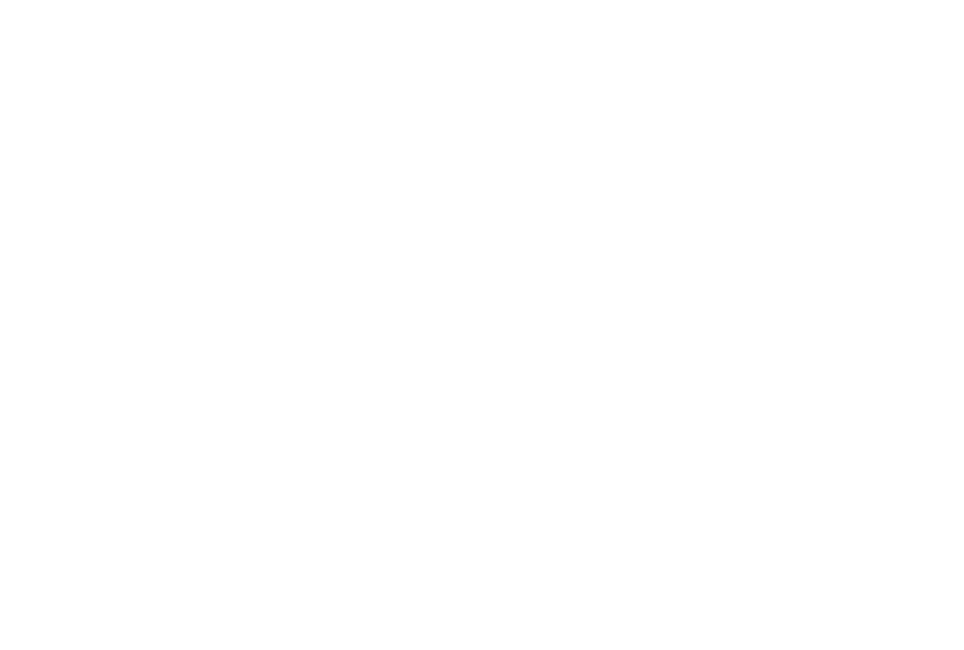
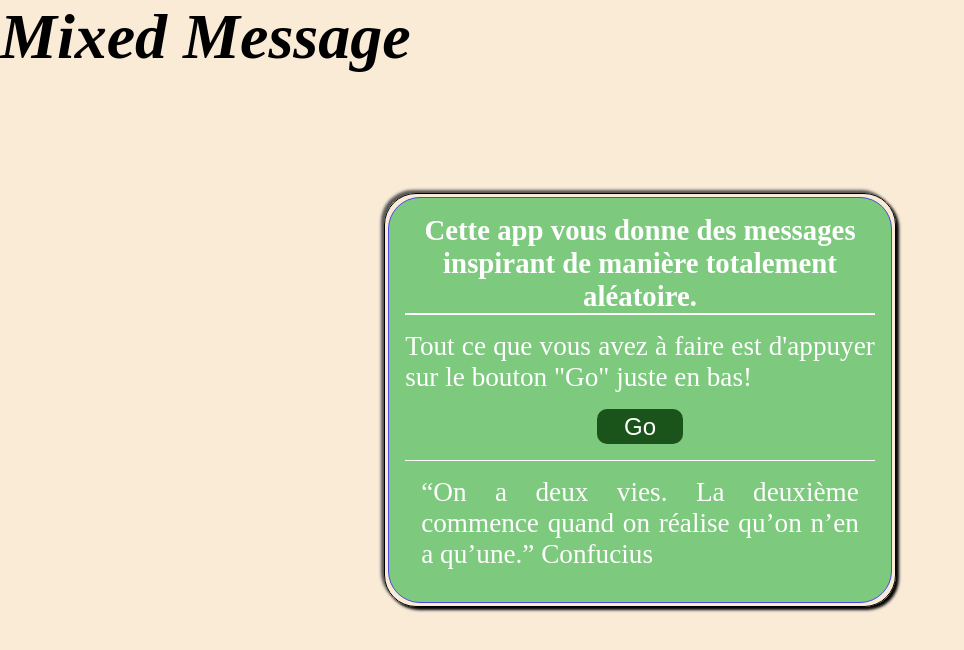
Before and after one commit to Joe-Itax/Mixed_Messages, a website: page index.html in a window 1280 px wide. Shown: the whole page, without its empty margins (0-964 px from the left). Drawn offline with Linux system fonts and the light colour scheme.

Commit message:
feat : Added html rules in order to display the result in the window using the DOM

```diff
--- a/index.html
+++ b/index.html
@@ -4,6 +4,30 @@
     <meta charset="UTF-8" />
     <meta name="viewport" content="width=device-width, initial-scale=1.0" />
     <title>Mixed Messages</title>
+    <link rel="stylesheet" href="style.css" />
   </head>
-  <body></body>
+  <body>
+    <header>
+      <h1 class="logo">Mixed Message</h1>
+    </header>
+    <main>
+      <section>
+        <h2>
+          Cette app vous donne des messages inspirant de manière totalement
+          aléatoire.
+        </h2>
+        <p>
+          Tout ce que vous avez à faire est d'appuyer sur le bouton "Go" juste
+          en bas!
+        </p>
+        <button type="submit" id="btn">Go</button>
+        <div class="boxMessage" id="boxMessage">
+          <p class="message" id="message">
+            “On a deux vies. La deuxième commence quand on réalise qu’on n’en a
+            qu’une.” Confucius
+          </p>
+        </div>
+      </section>
+    </main>
+  </body>
 </html>
--- a/index.js
+++ b/index.js
@@ -1,4 +1,5 @@
 //Begin
+const randomMessage = () => {
   const messageArray = [
     '“On a deux vies. La deuxième commence quand on réalise qu’on n’en a qu’une.” Confucius',
     '“L’obscurité ne peut pas chasser l’obscurité, seule la lumière le peut. La haine ne peut pas chasser la haine, seul l’amour le peut.” Martin Luther King',
@@ -17,3 +18,5 @@ const messageArray = [
 
   const smsRandom = Math.floor(Math.random() * messageArray.length);
   console.log(messageArray[smsRandom]);
+};
+randomMessage();
--- /dev/null
+++ b/style.css
@@ -0,0 +1,78 @@
+* {
+  padding: 0;
+  margin: 0;
+  box-sizing: border-box;
+  /* box-shadow: 0 0 0 1px red inset; */
+}
+
+body {
+  background-color: antiquewhite;
+  display: flex;
+  flex-direction: column;
+  justify-content: center;
+  align-items: center;
+  height: 100vh;
+  position: relative;
+}
+
+header {
+  position: absolute;
+  top: 0rem;
+  left: 0rem;
+}
+
+header h1 {
+  font-family: 'Times New Roman', Times, serif;
+  font-size: 4rem;
+  font-style: italic;
+}
+
+main {
+  padding: 0.2rem;
+  width: 40%;
+  text-align: center;
+  border: 1px solid #000;
+  border-radius: 2em;
+  box-shadow: 3px 3px 3px 0px #000, -3px -3px 3px 0px #555555;
+  color: #fff;
+}
+
+main section {
+  border: 1px solid rgb(74, 74, 224);
+  border-radius: 2em;
+  padding: 1rem;
+  background-color: rgb(125, 201, 125);
+}
+
+main section h2 {
+  border-bottom: 2px solid;
+  margin-bottom: 1rem;
+  font-size: 1.8rem;
+}
+
+main section p {
+  font-size: 1.7rem;
+  text-align: justify;
+}
+
+main section button {
+  padding: 0.2rem 1.7rem;
+  font-size: 1.5rem;
+  margin: 1rem;
+  cursor: pointer;
+  border-radius: 10px;
+  border: none;
+  background-color: rgb(26, 84, 26);
+  color: #fff;
+  transition: all 0.5s;
+}
+
+main section button:hover {
+  transform: scale(1.1);
+}
+
+main section .boxMessage {
+  border-top: 1px solid;
+  padding: 1rem;
+  /* display: none; */
+}
```
Lines whose indentation alone changed are shown as unchanged.
